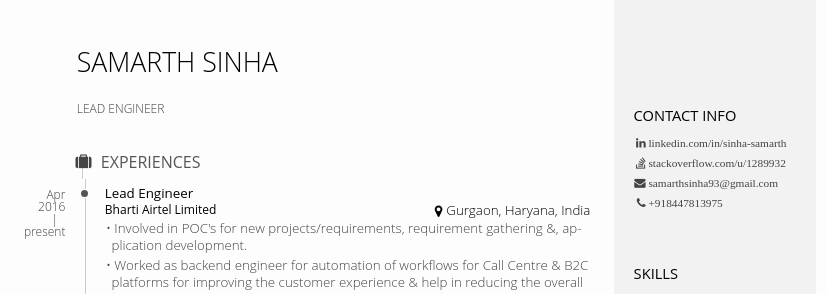
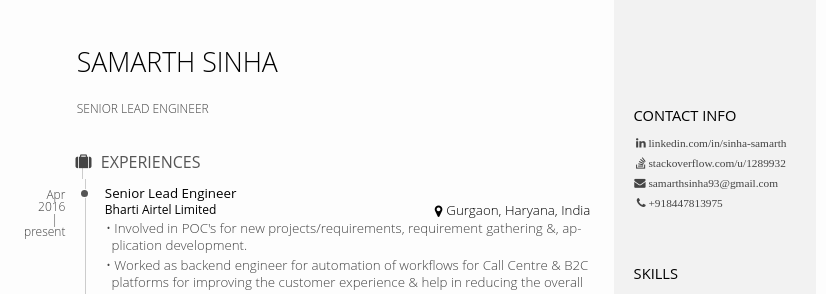
Before and after one commit to samarthsinha/samarthsinha.github.io, a Jekyll site: the page built from resume.md, in a window 1280 px wide. Shown: the top 294 px of the page, without its empty margins (0-826 px from the left). Built offline with Jekyll 4.4.1, drawn with Linux system fonts in a browser that asks for light colours.

Commit message:
Update _config.yml

```diff
--- a/_config.yml
+++ b/_config.yml
@@ -12,7 +12,7 @@ github_username:  samarthsinha
 linkedin_username: sinha-samarth
 
 highlighter: rouge
-current_profile: Lead Engineer
+current_profile: Senior Lead Engineer
 current_employer: Bharti Airtel Limited
 
 # Build settings
```
